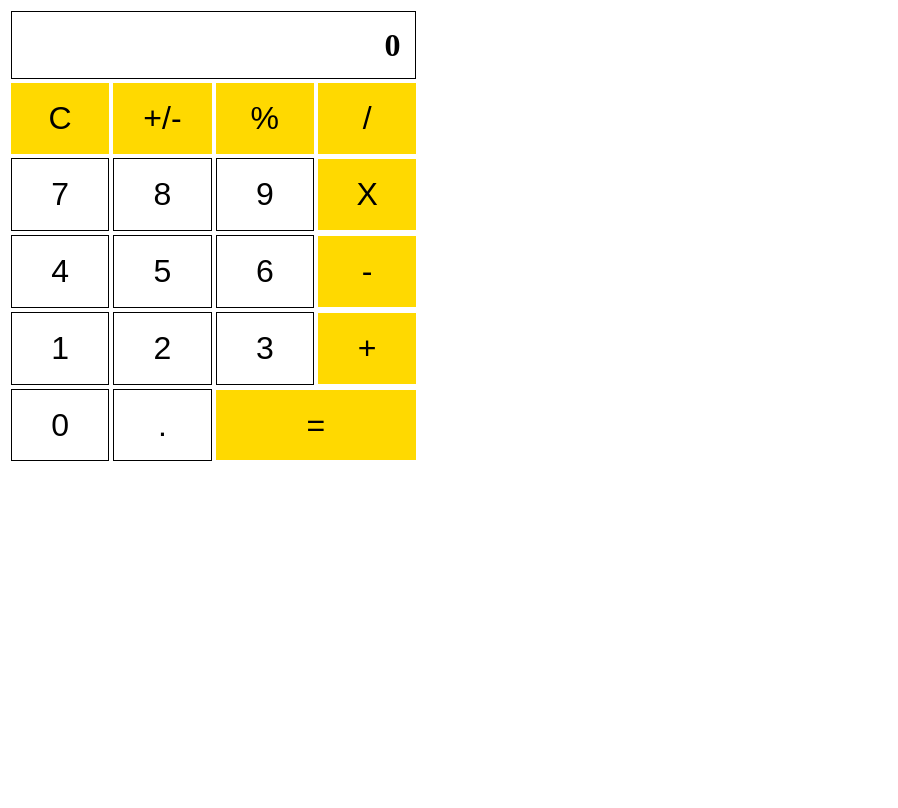
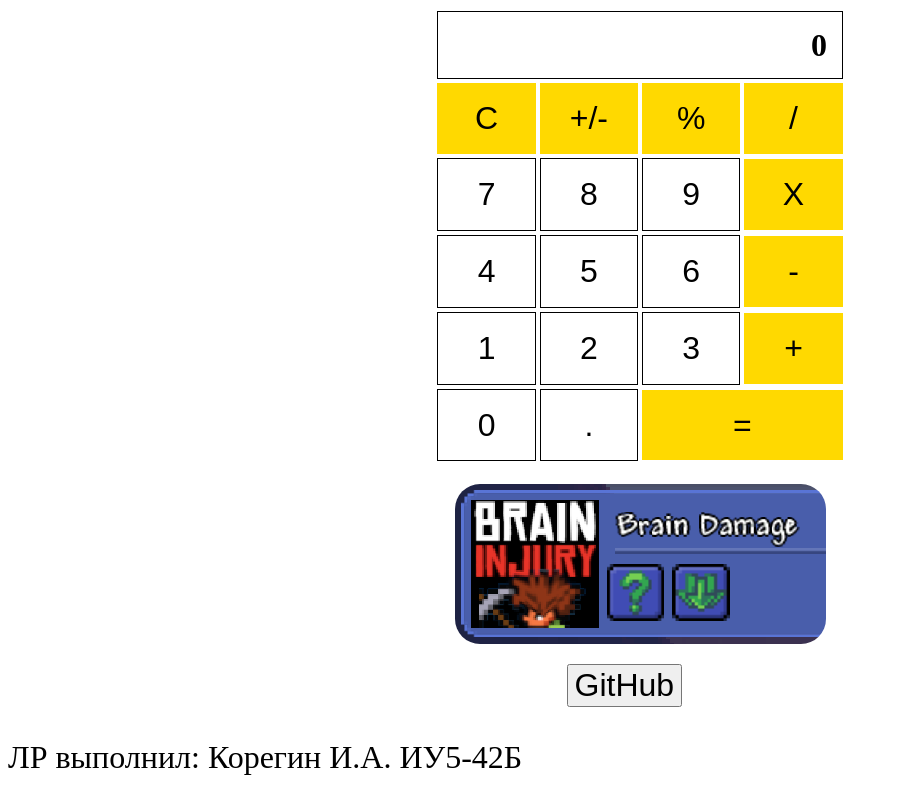
Before and after one commit to arrgn/PSP_Koregin_IU5-42B, a plain HTML site: page calculator.html in a window 1280 px wide. Shown: the whole page, without its empty margins (0-898 px from the left). Drawn offline with Linux system fonts and the light colour scheme.

Commit message:
img+btn+credentials

```diff
--- a/calculator.html
+++ b/calculator.html
@@ -41,9 +41,18 @@
         <tr>
           <td><button id="btn0" class="primary">0</button></td>
           <td><button id="btnDot" class="primary">.</button></td>
-          <td colspan="2"><button id="btnCalc" class="secondary">=</button></td>
+          <td colspan="2">
+            <button id="btnCalc" class="secondary">=</button>
+          </td>
         </tr>
       </tbody>
     </table>
+    <img src="terraria.png" alt="terraria brain damage" />
+    <form action="https://github.com/arrgn/PSP_Koregin_IU5-42B" class="ghbtn">
+      <input type="submit" value="GitHub" />
+    </form>
   </body>
+  <footer>
+    <p>ЛР выполнил: Корегин И.А. ИУ5-42Б</p>
+  </footer>
 </html>
--- a/style.css
+++ b/style.css
@@ -1,5 +1,6 @@
 body {
   font-size: xx-large;
+  font-weight: 300;
 }
 
 table {
@@ -7,12 +8,33 @@ table {
   width: 100%;
   min-width: 20ex;
   max-width: 28ex;
+  margin: auto;
+}
+
+img {
+  border-radius: 25px;
+  margin-top: 20px;
+  display: block;
+  margin-left: auto;
+  margin-right: auto;
 }
 
 button {
   font-size: xx-large;
   width: 100%;
   padding: 1ex;
+}
+
+.ghbtn {
+  max-width: 10ex;
+  display: block;
+  margin-left: auto;
+  margin-right: auto;
+  margin-top: 20px;
+}
+
+.ghbtn input {
+  font-size: xx-large;
 }
 
 button:hover {
```
Also changed, not shown: terraria.png (added).
